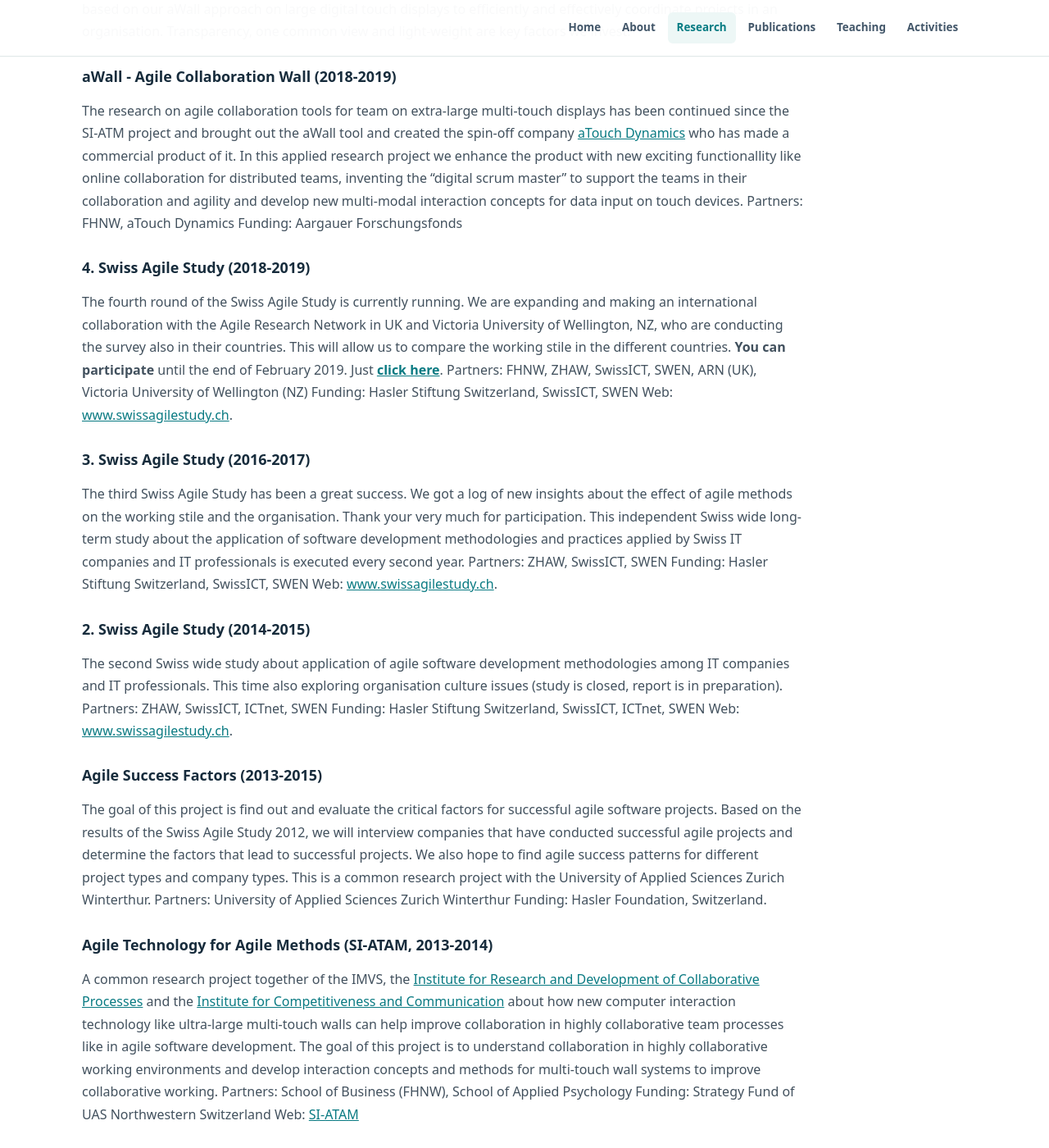
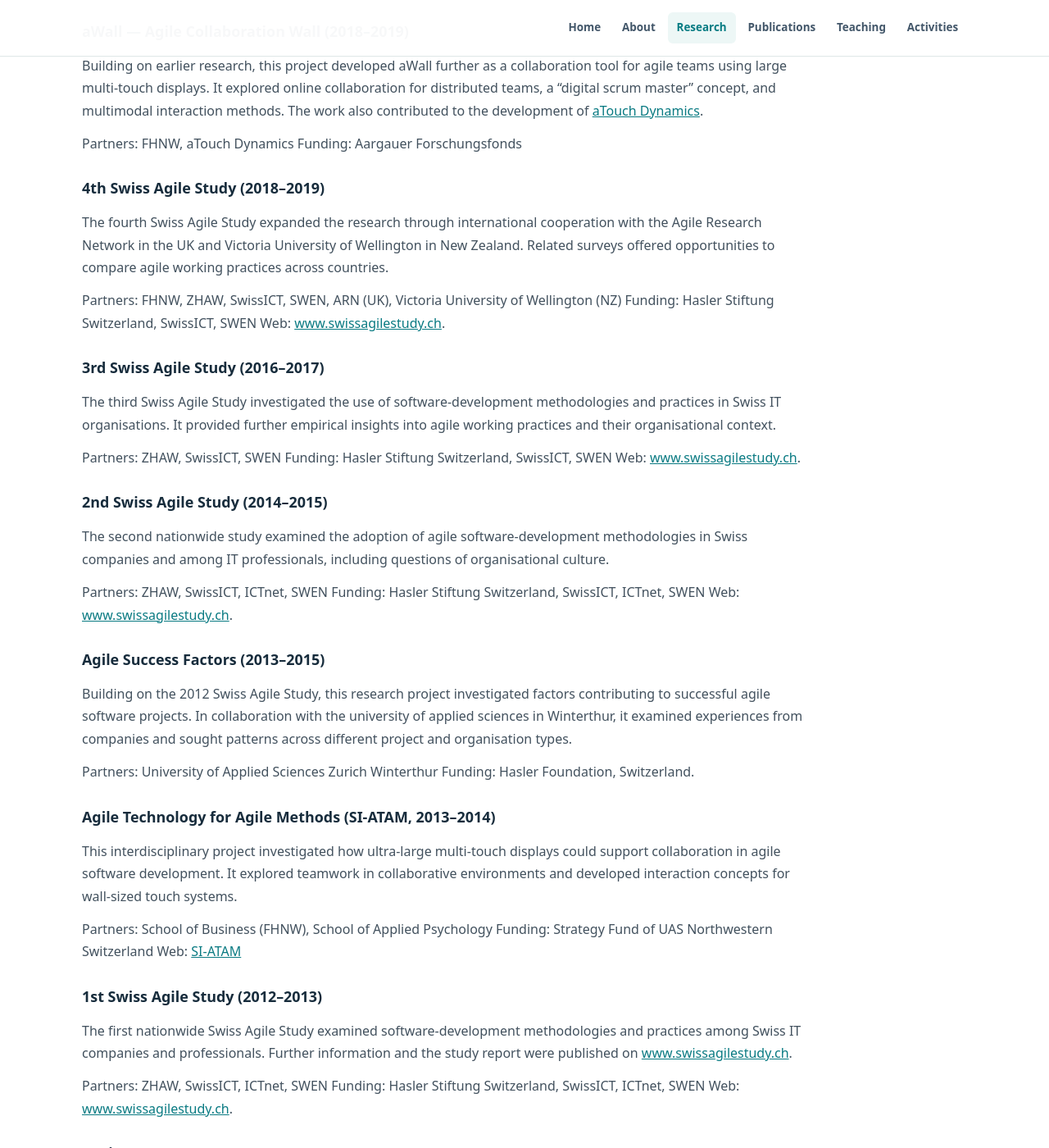
Before and after one commit to martinkropp/martinkropp.github.io, a Jekyll site: the page built from research1.md, in a window 1280 px wide and 1400 px high, scrolled down 1123 px. Shown: the whole window at 82% size. Built offline with Jekyll 4.4.1, drawn with Linux system fonts in a browser that asks for light colours; some of the changed text lies outside the part shown.

Commit message:
Update 2012–2021 research project descriptions and remove outdated invitations

```diff
--- a/research1.md
+++ b/research1.md
@@ -25,53 +25,60 @@
 
 The following project descriptions document earlier research activities. The aWall projects below are completed project phases within the continuing aWall research initiative.
 
-### aWall - agile Multi Project Coordination (2020-2021)
+### aWall — Agile Multi-Project Coordination (2020–2021)
 
-As agile methods more and more scale into the whole organisation, we also need appropriate tools that can handle this. While there exist various scaling frameworks for scaling Scrum and other agile methods into the organisation, the right digital tools are still missing, In this project we research for and develop multi-project coordination tools based on our aWall approach on large digital touch displays to efficiently and effectively coordinate projects in an organisation. Transparency, one common view and light-weight are key factors we invest.
+This project investigated how the aWall approach and large interactive displays could support coordination across multiple agile projects. The focus was on transparency, shared overviews and lightweight coordination at organisational scale.
 
-### aWall - Agile Collaboration Wall (2018-2019)
+### aWall — Agile Collaboration Wall (2018–2019)
 
-The research on agile collaboration tools for team on extra-large multi-touch displays has been continued since the SI-ATM project and brought out the aWall tool and created the spin-off company [aTouch Dynamics](https://www.atouch.ch/) who has made a commercial product of it. In this applied research project we enhance the product with new exciting functionallity like online collaboration for distributed teams, inventing the "digital scrum master" to support the teams in their collaboration and agility and develop new multi-modal interaction concepts for data input on touch devices.
+Building on earlier research, this project developed aWall further as a collaboration tool for agile teams using large multi-touch displays. It explored online collaboration for distributed teams, a “digital scrum master” concept, and multimodal interaction methods. The work also contributed to the development of [aTouch Dynamics](https://www.atouch.ch/).
+
   Partners: FHNW, aTouch Dynamics
   Funding: Aargauer Forschungsfonds
 
-### 4. Swiss Agile Study (2018-2019)
+### 4th Swiss Agile Study (2018–2019)
 
-The fourth round of the Swiss Agile Study is currently running. We are expanding and making an international collaboration with the Agile Research Network in UK and Victoria University of Wellington, NZ, who are conducting the survey also in their countries. This will allow us to compare the working stile in the different countries. **You can participate** until the end of February 2019. Just **[click here](http://www.swissagilestudy.ch/)**.
+The fourth Swiss Agile Study expanded the research through international cooperation with the Agile Research Network in the UK and Victoria University of Wellington in New Zealand. Related surveys offered opportunities to compare agile working practices across countries.
+
   Partners: FHNW, ZHAW, SwissICT, SWEN, ARN (UK), Victoria University of Wellington (NZ)
   Funding: Hasler Stiftung Switzerland, SwissICT, SWEN
   Web: [www.swissagilestudy.ch](http://www.swissagilestudy.ch/).
 
-### 3. Swiss Agile Study (2016-2017)
+### 3rd Swiss Agile Study (2016–2017)
 
-The third Swiss Agile Study has been a great success. We got a log of new insights about the effect of agile methods on the working stile and the organisation. Thank your very much for participation. This independent Swiss wide long-term study about the application of software development methodologies and practices applied by Swiss IT companies and IT professionals is executed every second year.
+The third Swiss Agile Study investigated the use of software-development methodologies and practices in Swiss IT organisations. It provided further empirical insights into agile working practices and their organisational context.
+
   Partners: ZHAW, SwissICT, SWEN
   Funding: Hasler Stiftung Switzerland, SwissICT, SWEN
   Web: [www.swissagilestudy.ch](http://www.swissagilestudy.ch/).
 
-### 2. Swiss Agile Study (2014-2015)
+### 2nd Swiss Agile Study (2014–2015)
 
-The second Swiss wide study about application of agile software development methodologies among IT companies and IT professionals. This time also exploring organisation culture issues (study is closed, report is in preparation).
+The second nationwide study examined the adoption of agile software-development methodologies in Swiss companies and among IT professionals, including questions of organisational culture.
+
   Partners: ZHAW, SwissICT, ICTnet, SWEN
   Funding: Hasler Stiftung Switzerland, SwissICT, ICTnet, SWEN
   Web: [www.swissagilestudy.ch](http://www.swissagilestudy.ch/).
 
-### Agile Success Factors (2013-2015)
+### Agile Success Factors (2013–2015)
 
-The goal of this project is find out and evaluate the critical factors for successful agile software projects. Based on the results of the Swiss Agile Study 2012, we will interview companies that have conducted successful agile projects and determine the factors that lead to successful projects. We also hope to find agile success patterns for different project types and company types. This is a common research project with the University of Applied Sciences Zurich Winterthur.
+Building on the 2012 Swiss Agile Study, this research project investigated factors contributing to successful agile software projects. In collaboration with the university of applied sciences in Winterthur, it examined experiences from companies and sought patterns across different project and organisation types.
+
   Partners: University of Applied Sciences Zurich Winterthur
   Funding: Hasler Foundation, Switzerland.
 
-### Agile Technology for Agile Methods (SI-ATAM, 2013-2014)
+### Agile Technology for Agile Methods (SI-ATAM, 2013–2014)
 
-A common research project together of the IMVS, the [Institute for Research and Development of Collaborative Processes](http://www.fhnw.ch/ifk/) and the [Institute for Competitiveness and Communication](http://www.fhnw.ch/icc/) about how new computer interaction technology like ultra-large multi-touch walls can help improve collaboration in highly collaborative team processes like in agile software development. The goal of this project is to understand collaboration in highly collaborative working environments and develop interaction concepts and methods for multi-touch wall systems to improve collaborative working.
+This interdisciplinary project investigated how ultra-large multi-touch displays could support collaboration in agile software development. It explored teamwork in collaborative environments and developed interaction concepts for wall-sized touch systems.
+
   Partners: School of Business (FHNW), School of Applied Psychology
   Funding: Strategy Fund of UAS Northwestern Switzerland
   Web: [SI-ATAM](http://www.fhnw.ch/technik/imvs/forschung/projekte/si-atam/si-atam)
 
-### 1. Swiss Agile Study (2012-2013)
+### 1st Swiss Agile Study (2012–2013)
 
-The first Swiss wide study about application of agile software development methodologies among IT companies and IT professionals. Find more details and the complete study report on [www.swissagilestudy.ch](http://www.swissagilestudy.ch/).
+The first nationwide Swiss Agile Study examined software-development methodologies and practices among Swiss IT companies and professionals. Further information and the study report were published on [www.swissagilestudy.ch](http://www.swissagilestudy.ch/).
+
   Partners: ZHAW, SwissICT, ICTnet, SWEN
   Funding: Hasler Stiftung Switzerland, SwissICT, ICTnet, SWEN
   Web: [www.swissagilestudy.ch](http://www.swissagilestudy.ch/).
```
